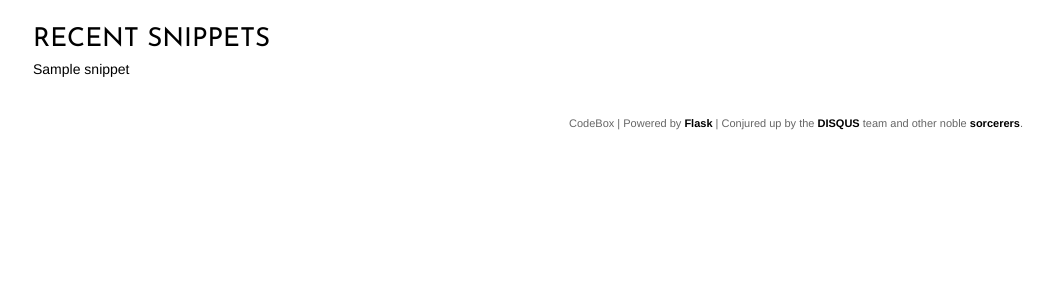
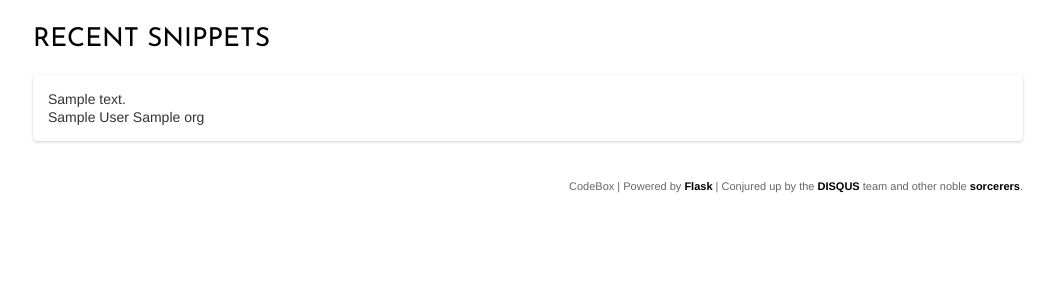
Before and after one commit to disqus/codebox, a Python web app: template codesharer/templates/snippets/dashboard.html in a window 1280 px wide. Shown: the part 70-370 px from the top of the page, without its empty margins (112-1167 px from the left). Run offline with Jinja, Linux system fonts and the light colour scheme; the template is opened without the code that fills it: most values are stand-ins (such as "Sample title", 1, 10 or a date in 2020); some libraries are stand-ins or nearby versions.

Commit message:
recent snipets list

```diff
--- a/codesharer/static/css/global.css
+++ b/codesharer/static/css/global.css
@@ -51,6 +51,10 @@ table { border-collapse: collapse; border-spacing: 0; }
     text-decoration: none;
 }
 
+#footer .wrapper a:hover {
+    text-decoration: underline;
+}
+
 h1, h2 {
   font-family: 'Josefin Sans', serif;
   font-size: 36px;
@@ -94,8 +98,27 @@ h2 {
 }
 
 .notice {
+    margin: 15px 0 15px 0;
     padding: 15px;
-    margin: 0;
-    background-color: #e5e5e5;
-    color: #666;
+    -webkit-border-radius: 4px;
+    -moz-border-radius: 4px;
+    border-radius: 4px;
+    color: #333;
+    -webkit-box-shadow: 0 1px 3px rgba(0,0,0, .2);
+    -moz-box-shadow: 0 1px 3px rgba(0,0,0, .2);
+    background-color: #fff;
+    position: relative;
 }
+
+.snippet {
+    margin: 15px 0 15px 0;
+    padding: 15px;
+    -webkit-border-radius: 4px;
+    -moz-border-radius: 4px;
+    border-radius: 4px;
+    color: #333;
+    -webkit-box-shadow: 0 1px 3px rgba(0,0,0, .2);
+    -moz-box-shadow: 0 1px 3px rgba(0,0,0, .2);
+    background-color: #fff;
+    position: relative;
+}
--- a/codesharer/templates/snippets/dashboard.html
+++ b/codesharer/templates/snippets/dashboard.html
@@ -10,7 +10,15 @@
 {% if snippets %}
 <ul>
     {% for snippet in snippets %}
-    <li>{{snippet}}</li>
+    <li>
+        <div class="snippet snippet-short">
+            <p class="text">{{ snippet.text | truncate(length=50) }}</p>
+            <p class="info">
+                <span class="author">{{ snippet.author }}</span>
+                <span class="org">{{ snippet.org }}</span>
+            </p>
+        </div>
+    </li>
     {% endfor %}
 </ul>
 {% else %}
```
